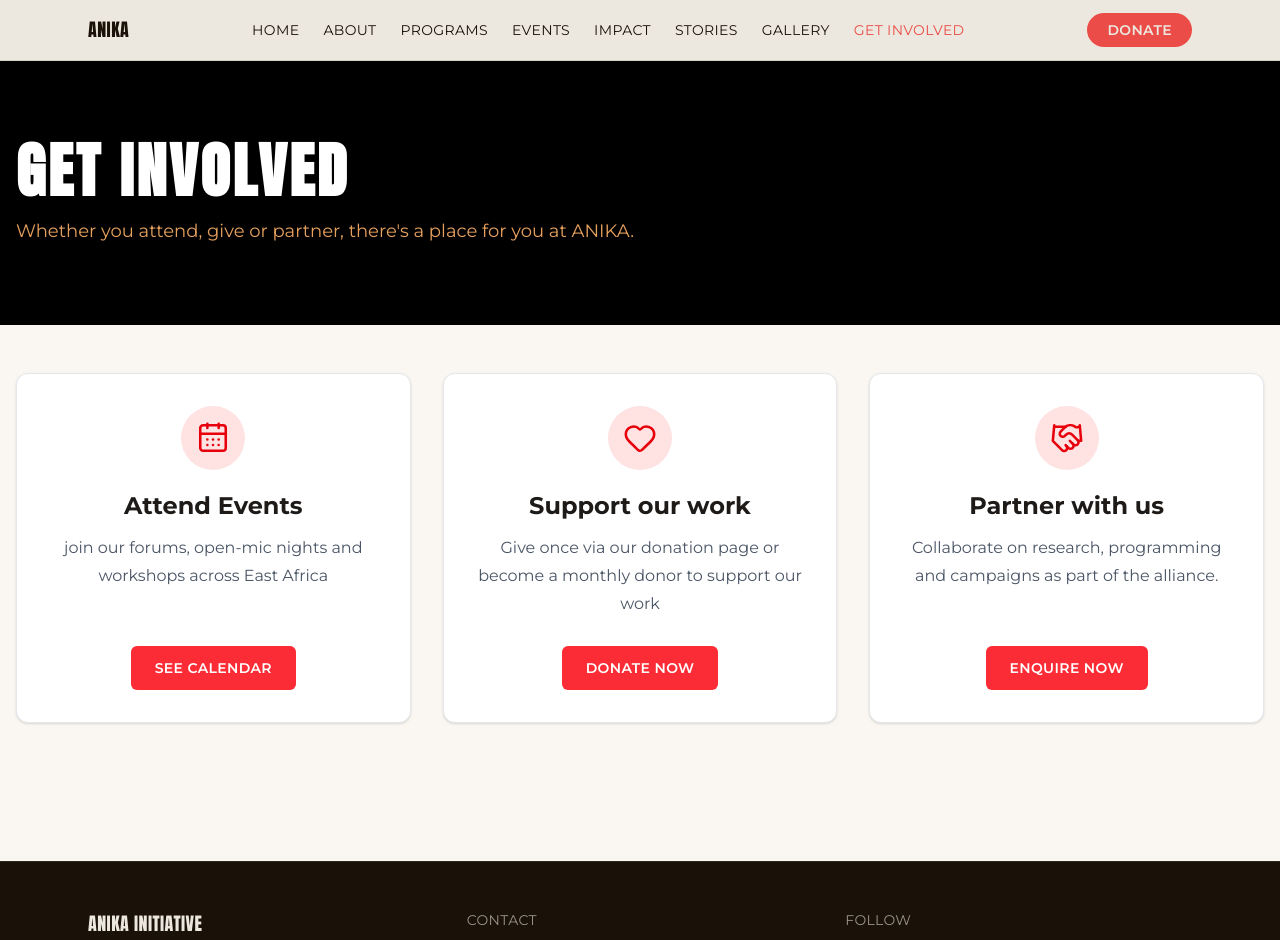
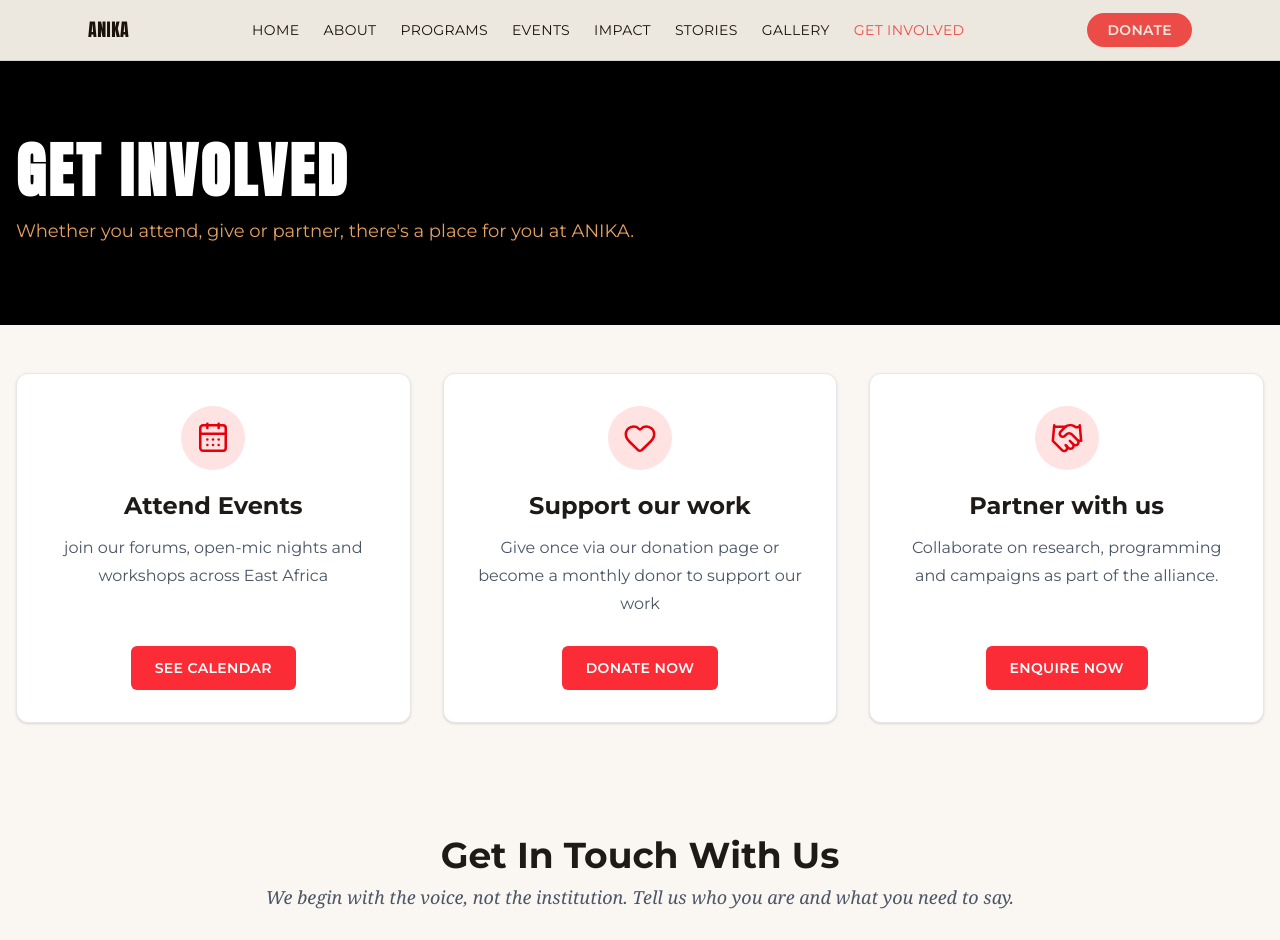
Before and after one commit to Jkosencha/Anika-Initiative, a React (Vite) app: page /get-involved in a window 1280 px wide. Shown: the top 940 px of the page. Built offline with nearby package versions, Linux system fonts and the light colour scheme.

Commit message:
feat:designed the partnership section

```diff
--- a/src/pages/GetInvolved.jsx
+++ b/src/pages/GetInvolved.jsx
@@ -194,6 +194,17 @@ const GetInvolved = () => {
           })}
         </div>
       </section>
+
+      <section className="px-4 py-16 bg-[#FAF7F2]">
+        <div className="max-w-4xl mx-auto">
+            <div className="text-center mb-10">
+                <h2 className="text-3xl md:text-4xl font-bold">Get In Touch With Us</h2>
+                <p className="mt-2 text-lg text-gray-600 italic font-serif">
+                  We begin with the voice, not the institution. Tell us who you are and what you need to say.
+                </p>
+            </div>
+        </div>
+      </section>
     </main>
   );
 };
```
